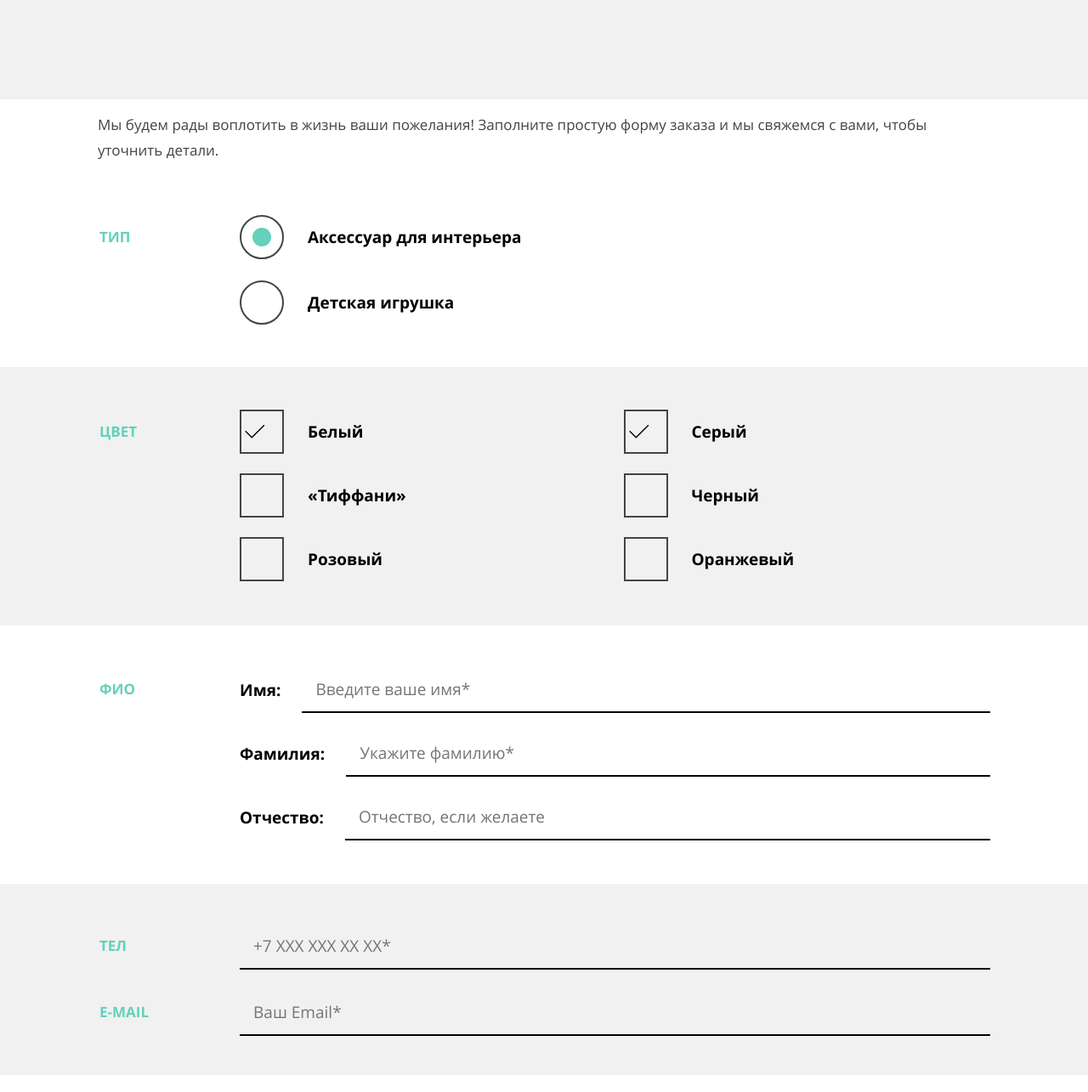
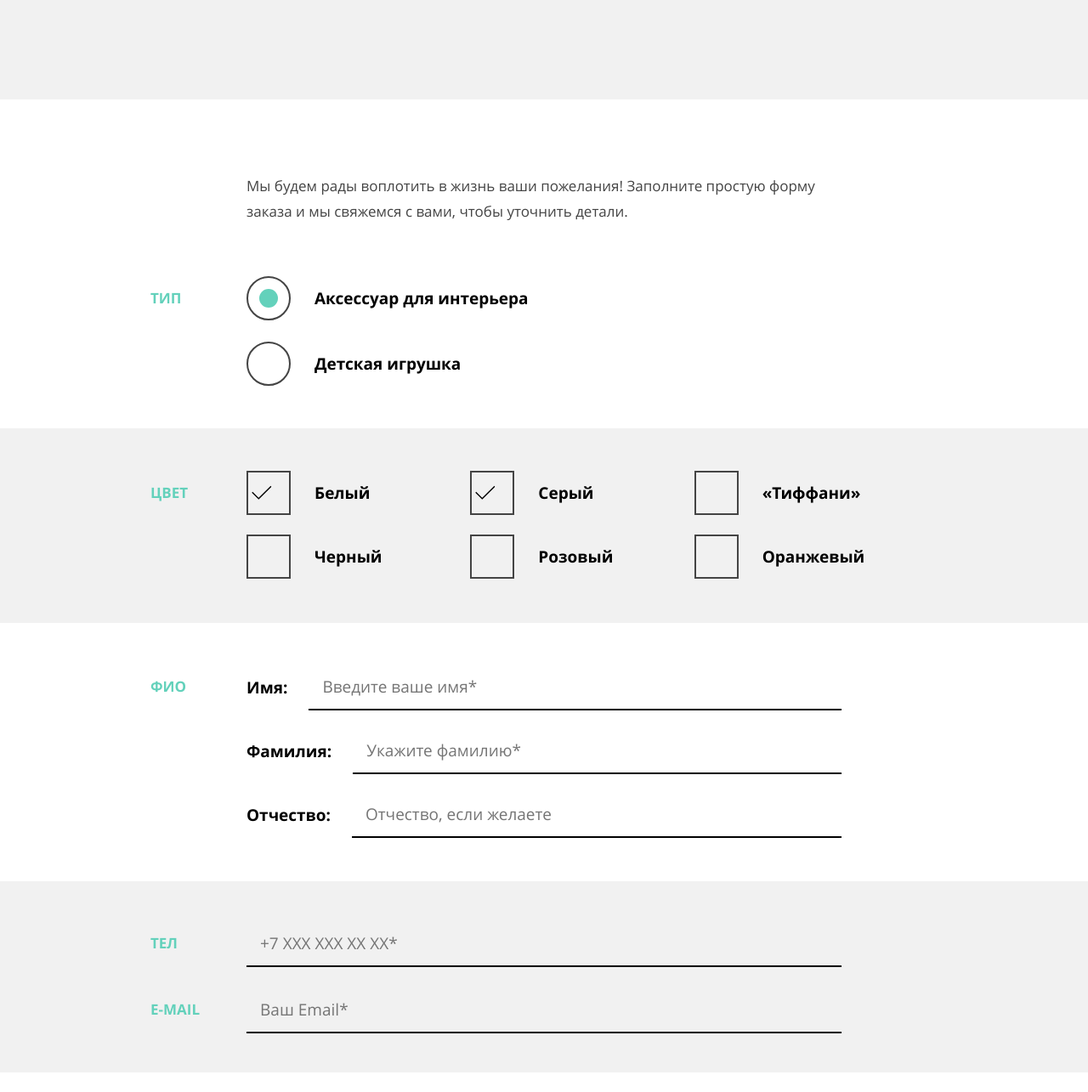
Before and after one commit to dewfors/1567759-mishka-21, a website: page source/order.html in a window 1280 px wide. Shown: the part 255-1540 px from the top of the page at 85% size. Drawn offline with nearby package versions, Linux system fonts and the light colour scheme; files that its build step writes are made by us from their sources.

Commit message:
Страница формы стилизация для десктопа

```diff
--- a/source/order.html
+++ b/source/order.html
@@ -77,10 +77,12 @@
 
     <div class="form__wrapper">
       <div class="container">
-        <p class="form__description section-description">
-          Мы будем рады воплотить в жизнь ваши пожелания! Заполните простую форму заказа и мы свяжемся с вами, чтобы
-          уточнить детали.
-        </p>
+        <div class="form__description-inner">
+          <p class="form__description section-description">
+            Мы будем рады воплотить в жизнь ваши пожелания! Заполните простую форму заказа и мы свяжемся с вами, чтобы
+            уточнить детали.
+          </p>
+        </div>
       </div>
     </div>
 
--- a/source/sass/blocks/form.scss
+++ b/source/sass/blocks/form.scss
@@ -41,6 +41,12 @@
   }
 }
 
+.form__description-inner {
+  @media (min-width: $desktop-width) {
+    padding-top: 87px;
+  }
+}
+
 .form__description {
   margin-top: 15px;
   margin-bottom: 0;
@@ -49,6 +55,11 @@
 
   @media (min-width: $tablet-width) {
     @include font(17px, 30px, 400);
+  }
+
+  @media (min-width: $desktop-width) {
+    max-width: 700px;
+    margin: 0 auto;
   }
 }
 
@@ -83,6 +94,10 @@
     padding-top: 49px;
     padding-bottom: 30px;
   }
+  @media (min-width: $desktop-width) {
+    max-width: 935px;
+  }
+
 }
 
 .form__group--tel {
@@ -90,6 +105,9 @@
   @media (min-width: $tablet-width) {
     padding-top: 47px;
     padding-bottom: 0;
+  }
+  @media (min-width: $desktop-width) {
+    max-width: 935px;
   }
 }
 
@@ -99,6 +117,9 @@
     padding-top: 3px;
     padding-bottom: 25px;
   }
+  @media (min-width: $desktop-width) {
+    max-width: 935px;
+  }
 }
 
 .form__group--dop {
@@ -107,7 +128,9 @@
     padding-top: 53px;
     padding-bottom: 25px;
   }
-
+  @media (min-width: $desktop-width) {
+    max-width: 935px;
+  }
 }
 
 
@@ -117,6 +140,12 @@
     align-items: flex-start;
     //gap: 200px;
   }
+  @media (min-width: $desktop-width) {
+    padding-left: 60px;
+    padding-right: 60px;
+  }
+
+
 }
 
 .form__legend-box {
@@ -127,6 +156,10 @@
   @media (min-width: $tablet-width) {
     min-width: 167px;
     padding-top: 18px;
+  }
+
+  @media (min-width: $desktop-width) {
+    min-width: 115px;
   }
 }
 
@@ -181,6 +214,10 @@
     display: flex;
     flex-wrap: wrap;
   }
+
+  @media (min-width: $tablet-width) {
+    max-width: 790px;
+  }
 }
 
 .form__option {
@@ -227,11 +264,19 @@ li.form__option--type:last-child {
     width: 45%;
     flex-grow: 1;
   }
+
+  @media (min-width: $desktop-width) {
+    width: 30%;
+  }
 }
 
 li.form__option--checkbox:nth-child(2n) {
   @media (min-width: $tablet-width) {
     padding-left: 10px;
+  }
+
+  @media (min-width: $desktop-width) {
+    padding-left: 0;
   }
 }
 
@@ -400,6 +445,10 @@ li.form__option--checkbox:last-child {
     justify-content: space-between;
     align-items: center;
   }
+  @media (min-width: $desktop-width) {
+    max-width: 700px;
+    margin: 0 auto;
+  }
 }
 
 .form__submit {
```
